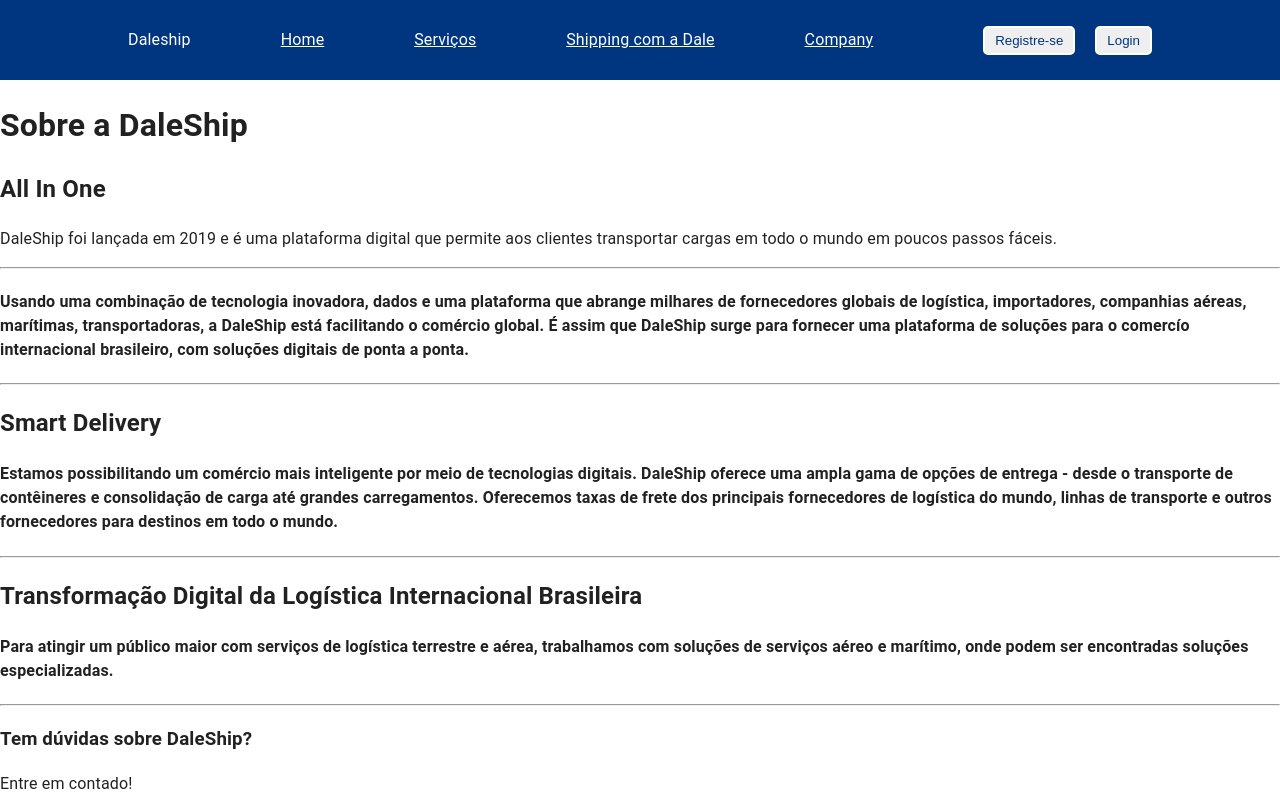
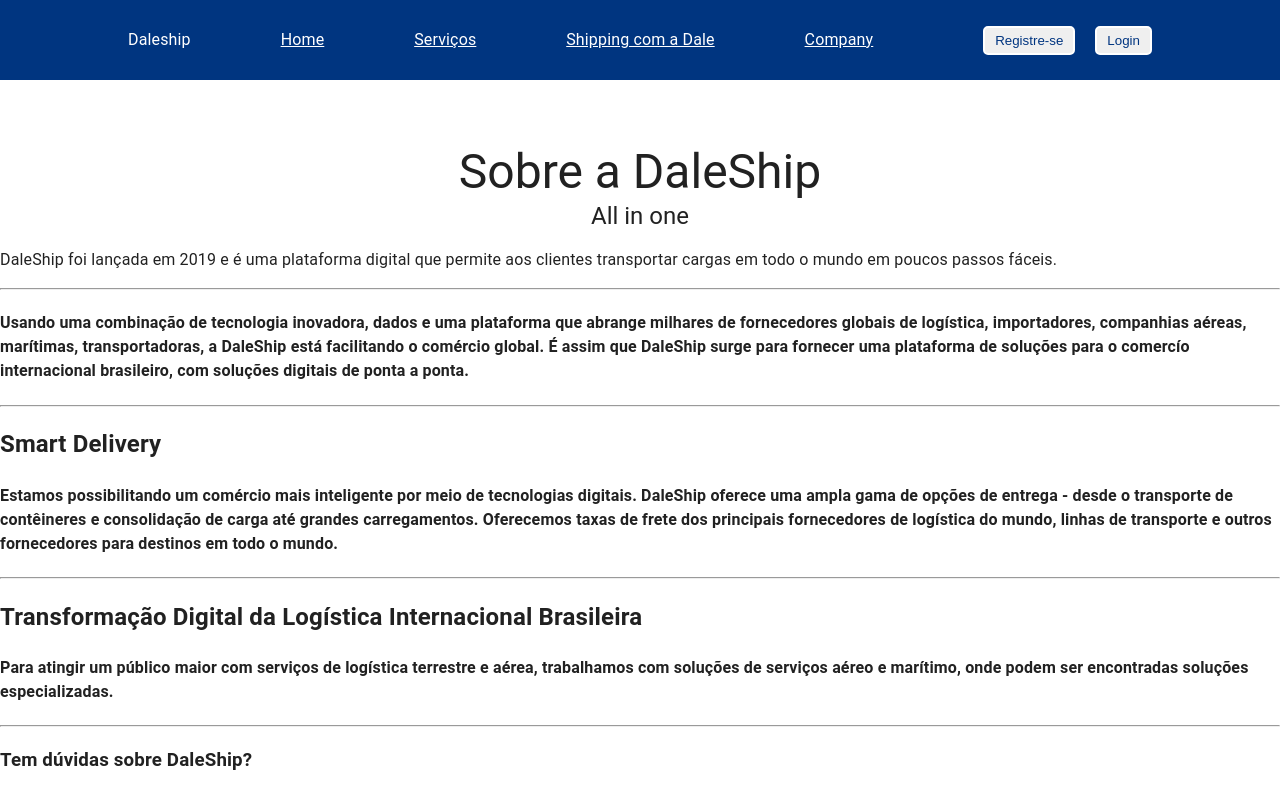
Before and after one commit to okubobarros/react_practitioner, a React (Create React App) app in the folder my-app/: page /about in a window 1280 px wide. Shown: the top 796 px of the page. Built offline with nearby package versions, Linux system fonts and the light colour scheme.

Commit message:
About page Grid

```diff
--- a/my-app/src/components/Exercicio/useEffect/index.js
+++ b/my-app/src/components/Exercicio/useEffect/index.js
@@ -4,11 +4,10 @@
 // meaing you wont see anymore class base component for legacy code is good to understand that way of doing react.
 import Cards from '../../Cards/index';
 import Search from '../../Search/index';
+
 export default function Exercicio1() {
-
-
-    const [caracter, setCaracter] = useState('');
-    let [search, setSearch] = useState("");
+    let [caracter, setCaracter] = useState('');
+    let [search, setSearch] = useState('');
     let [pageNumber, updatePageNumber] = useState(1);
 
     const api = (`https://rickandmortyapi.com/api/character/?page=${pageNumber}&name=${search}`);
@@ -17,8 +16,6 @@
     //     fetch(api)
     //         .then((res) => res.json())
     //         .then((data) => setCaracter(data));
-
-
     // }, [])
 
     // ***************DOIS FETCHS UM SIMPLES E OUTRO USANDO ASYNC E AWAIT QUE É MAIS MODERNO***********************
@@ -35,19 +32,18 @@
 
     // ABAIXO DESTRUCTURING
     const { results = [] } = caracter;
+    // console.log(results);
+    console.log(search);
 
-    console.log(results);
     return (
-
         // se liga nos Grids é sempre um Grid Container, seguindo de um Item, isso é a boa pratica em MUI
-
         <Grid container alignItems={'center'} justifyContent={'center'}
             sx={{ bgcolor: '#FFF4', padding: '3rem' }}>
             <Grid item xs={12} align={'center'}>
                 {/* Outro component importado tb receber instruções ou props e passa para o component filho */}
                 <Search setSearch={setSearch} updatePageNumber={updatePageNumber} />
+            </Grid>
 
-            </Grid>
 
             {/* Essa é a Unica maneira de fazer interações em react, a mais usada eu diria, LEMBRA DAS CHAVES, ABAIXO,
             ESTAMOS ENVOLVENDO O JSX NO JAVASCRIPT, ESTAMOS EM JAVASCRIPT LAND******/}
@@ -66,7 +62,6 @@
                         {/* *estou importando um component e passando dentro dele o resultado
                          da chamada de api e populando, PROPS ************/}
                         <Cards data={result} />
-
                     </Grid>
                 );
             })}
--- a/my-app/src/views/About.js
+++ b/my-app/src/views/About.js
@@ -1,24 +1,34 @@
+import { Grid, Typography, typography } from '@mui/material'
+
+
 export default function About() {
     return (
-        <div>
-            <h1>
+        <Grid container justifyContent={'center'} alignItems={'center'}
+            sx={{ marginTop: '4rem' }}>
+            <Grid item textAlign={'center'}>
+                <Typography variant='h3'>
                     Sobre a DaleShip
-            </h1>
-            <h2>All In One</h2>
+                </Typography>
+                <Typography variant='h5'>
+                    All in one
+                </Typography>
+            </Grid>
+            <Grid>
                 <p>DaleShip foi lançada em 2019 e é uma plataforma digital que permite aos clientes transportar cargas em todo o mundo em poucos passos fáceis.</p>
-            <hr/>
+                <hr />
                 <h4> Usando uma combinação de tecnologia inovadora, dados e uma plataforma que abrange milhares de fornecedores globais de logística, importadores, companhias aéreas, marítimas, transportadoras, a DaleShip está facilitando o comércio global.
 
                     É assim que DaleShip surge para fornecer uma plataforma de soluções para o comercío internacional brasileiro, com soluções digitais de ponta a ponta.</h4>
-            <hr/>
+                <hr />
                 <h2>Smart Delivery</h2>
                 <h4>Estamos possibilitando um comércio mais inteligente por meio de tecnologias digitais. DaleShip oferece uma ampla gama de opções de entrega - desde o transporte de contêineres e consolidação de carga até grandes carregamentos. Oferecemos taxas de frete dos principais fornecedores de logística do mundo, linhas de transporte e outros fornecedores para destinos em todo o mundo.</h4>
-            <hr/>
+                <hr />
                 <h2>Transformação Digital da Logística Internacional Brasileira</h2>
                 <h4>Para atingir um público maior com serviços de logística terrestre e aérea, trabalhamos com soluções de serviços aéreo e marítimo, onde podem ser encontradas soluções especializadas.</h4>
-            <hr/>
+                <hr />
                 <h3>Tem dúvidas sobre DaleShip?</h3>
                 <p>Entre em contado!</p>
-        </div>
+            </Grid>
+        </Grid >
     )
 }
```
Lines whose indentation alone changed are shown as unchanged.
